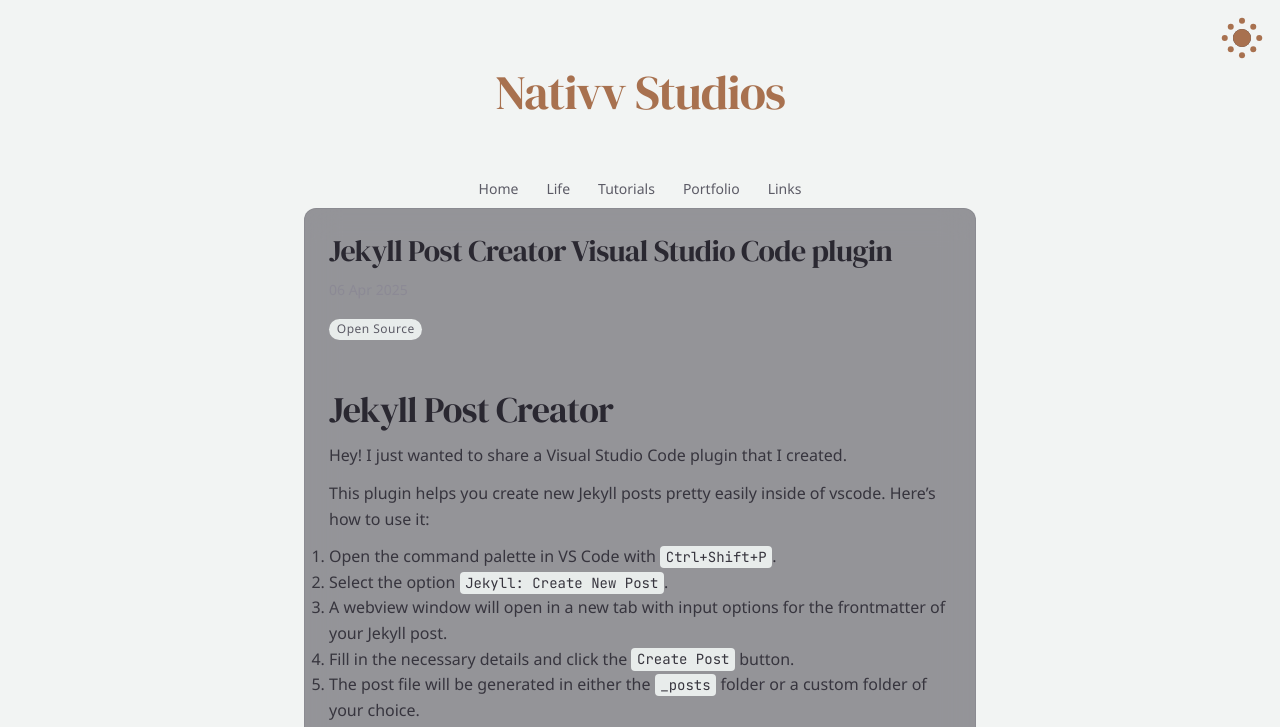
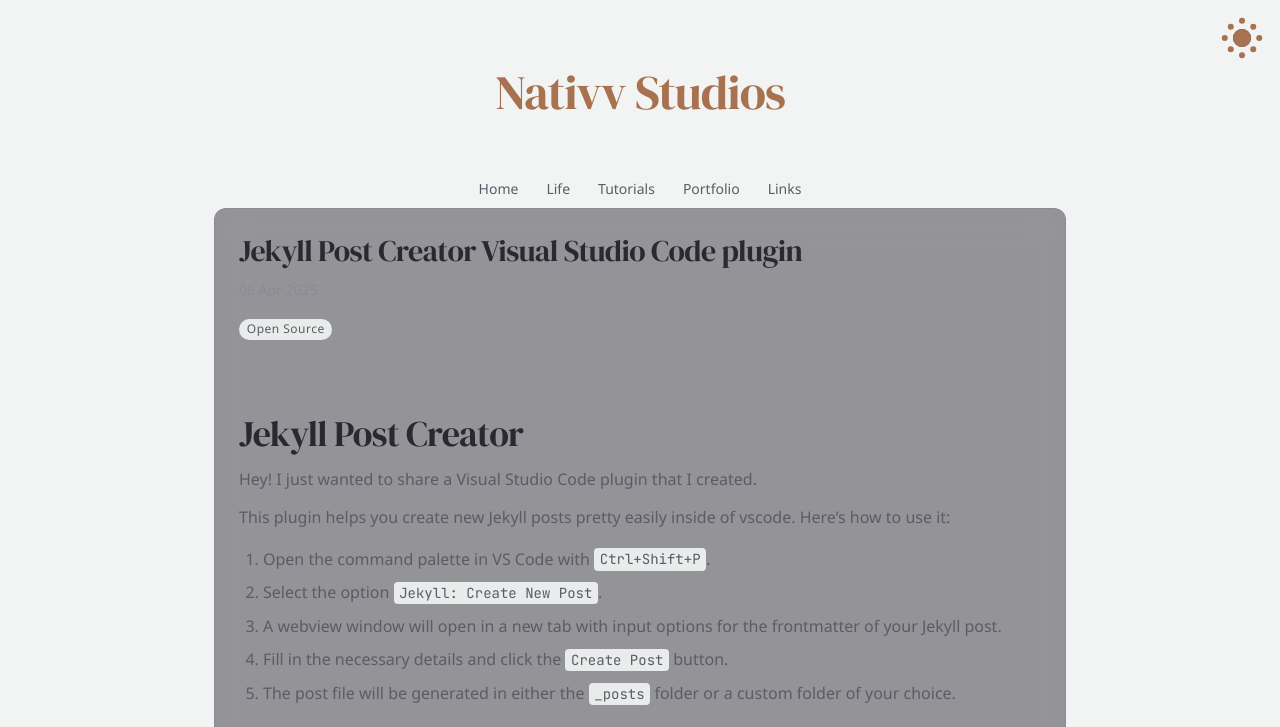
Before and after one commit to nativvstudios/nativvstudios.github.io, a Jekyll site: the page built from all_collections/_posts/2025-04-06-create-new-jekyll-post-visual-studio-code-plugin.md, in a window 1280 px wide. Shown: the top 727 px of the page. Built offline with Jekyll 4.4.1, drawn with Linux system fonts in a browser that asks for light colours; nearby versions of some CDN libraries; some web fonts are replaced; a script that is not in the unit is left out; comment, search, counter and statistics services are not loaded.

Commit message:
Bug fixes

```diff
--- a/_includes/comments.html
+++ b/_includes/comments.html
@@ -1,17 +1,14 @@
 {% if page.comments %}
 
-<div id="disqus_thread"></div>
+<div class="disqus-wrapper">
+  <div id="disqus_thread"></div>
+</div>
 <script>
-    /**
-    *  RECOMMENDED CONFIGURATION VARIABLES: EDIT AND UNCOMMENT THE SECTION BELOW TO INSERT DYNAMIC VALUES FROM YOUR PLATFORM OR CMS.
-    *  LEARN WHY DEFINING THESE VARIABLES IS IMPORTANT: https://disqus.com/admin/universalcode/#configuration-variables    */
-    /*
     var disqus_config = function () {
-    this.page.url = PAGE_URL;  // Replace PAGE_URL with your page's canonical URL variable
-    this.page.identifier = PAGE_IDENTIFIER; // Replace PAGE_IDENTIFIER with your page's unique identifier variable
+        this.page.url = '{{ site.url }}{{ page.url }}';
+        this.page.identifier = '{{ page.url }}';
     };
-    */
-    (function() { // DON'T EDIT BELOW THIS LINE
+    (function() {
     var d = document, s = d.createElement('script');
     s.src = 'https://nativvstudios.disqus.com/embed.js';
     s.setAttribute('data-timestamp', +new Date());
--- a/_layouts/life.html
+++ b/_layouts/life.html
@@ -14,7 +14,9 @@
           {% for i in site.data.author.artists %}
           <a href="{{ i.url }}" class="life-card">
             <img src="{{ i.dp }}" class="life-card-img" alt="{{ i.about }}" />
-            <p class="life-card-desc">{{ i.about }}</p>
+            <div class="life-card-overlay">
+              <p>{{ i.about }}</p>
+            </div>
           </a>
           {% endfor %}
         </div>
--- a/_layouts/portfolio.html
+++ b/_layouts/portfolio.html
@@ -13,7 +13,7 @@
         <article class="card-glass p-6">
           <div>
             <h1 class="font-display text-center">{{ item.item }}</h1>
-            <p class="text-muted text-center" style="font-style:italic;">{{ item.description }}</p>
+            <p class="text-center" style="font-style:italic; color:var(--slate-fog);">{{ item.description }}</p>
             {% if item.url != "" %}
             <div class="text-center mt-4">
               <a href="{{ item.url }}" class="btn btn-outline">Live URL &rarr;</a>
--- a/_layouts/post.html
+++ b/_layouts/post.html
@@ -3,7 +3,7 @@
   {% include head.html %}
   <body>
     {% include dayNightObj.html %}
-    <main class="container container-sm py-8">
+    <main class="container py-8" style="max-width:900px;">
       {% include header.html %}
       {% include navbar.html %}
       <section class="card-glass p-8 rounded-xl">
--- a/_sass/site.scss
+++ b/_sass/site.scss
@@ -126,8 +126,27 @@
 // Post content (markdown body)
 .post-content {
   padding-top: var(--space-6);
+  color: var(--slate-fog);
 
   p { max-width: none; }
+
+  h1, h2, h3, h4, h5, h6 {
+    margin-top: var(--space-6);
+    margin-bottom: var(--space-3);
+  }
+
+  ul, ol {
+    padding-left: var(--space-6);
+    margin-block: var(--space-4);
+
+    li {
+      margin-bottom: var(--space-2);
+      line-height: var(--leading-normal);
+    }
+  }
+
+  ul { list-style: disc; }
+  ol { list-style: decimal; }
 
   img {
     border-radius: var(--radius-md);
@@ -192,17 +211,20 @@
 // Life card (podcast grid item)
 .life-card {
   display: block;
+  position: relative;
   text-decoration: none;
   border-radius: var(--radius-lg);
   border: var(--border-subtle);
   overflow: hidden;
-  background: var(--surface-1);
-  transition: box-shadow 0.3s var(--ease-out), border-color 0.3s var(--ease-out), transform 0.3s var(--ease-out);
+  transition: box-shadow 0.3s var(--ease-out), border-color 0.3s var(--ease-out);
 
   &:hover {
-    transform: translateY(-2px);
     box-shadow: var(--shadow-md);
     border-color: rgba(211, 218, 217, 0.2);
+  }
+
+  &:hover .life-card-overlay {
+    opacity: 1;
   }
 }
 
@@ -213,11 +235,23 @@
   display: block;
 }
 
-.life-card-desc {
-  padding: var(--space-2) var(--space-3);
-  font-size: var(--text-xs);
-  color: var(--slate-ash);
-  line-height: var(--leading-normal);
+.life-card-overlay {
+  position: absolute;
+  inset: 0;
+  background: rgba(42, 40, 49, 0.88);
+  display: flex;
+  align-items: center;
+  justify-content: center;
+  padding: var(--space-3);
+  opacity: 0;
+  transition: opacity 0.3s var(--ease-out);
+
+  p {
+    color: var(--slate-pearl);
+    font-size: var(--text-xs);
+    line-height: var(--leading-normal);
+    text-align: center;
+  }
 }
 
 // Links page
@@ -340,6 +374,27 @@
 .modal-article-date {
   font-size: var(--text-xs);
   color: var(--slate-ash);
+}
+
+// Disqus comments — blend into dark theme
+.disqus-wrapper {
+  margin-top: var(--space-6);
+  padding: var(--space-6);
+  background: var(--surface-2);
+  border-radius: var(--radius-lg);
+  border: var(--border-subtle);
+
+  #disqus_thread {
+    color-scheme: dark;
+  }
+
+  iframe {
+    color-scheme: dark;
+  }
+}
+
+[data-theme="light"] .disqus-wrapper {
+  background: var(--surface-1);
 }
 
 // Day/Night toggle
```
